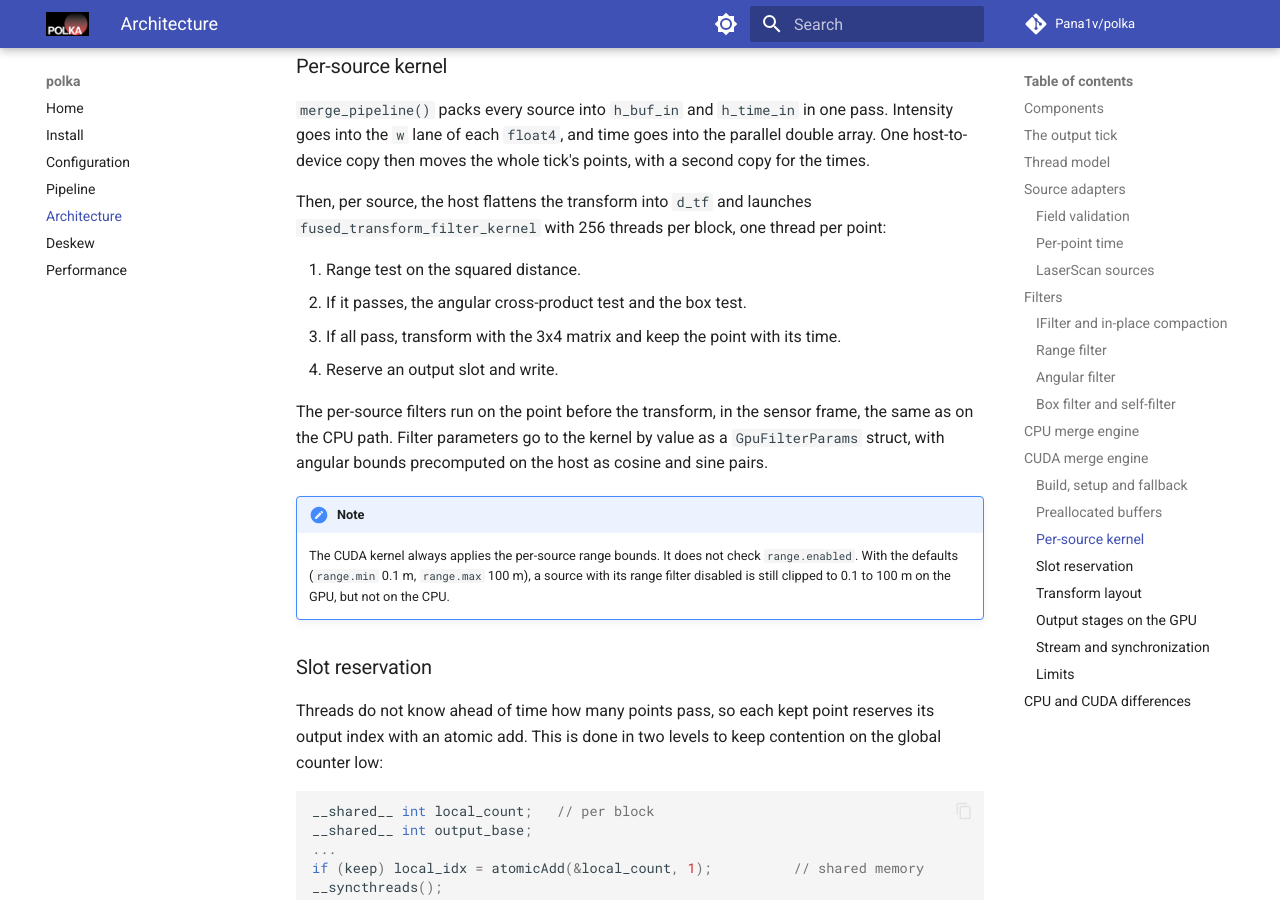
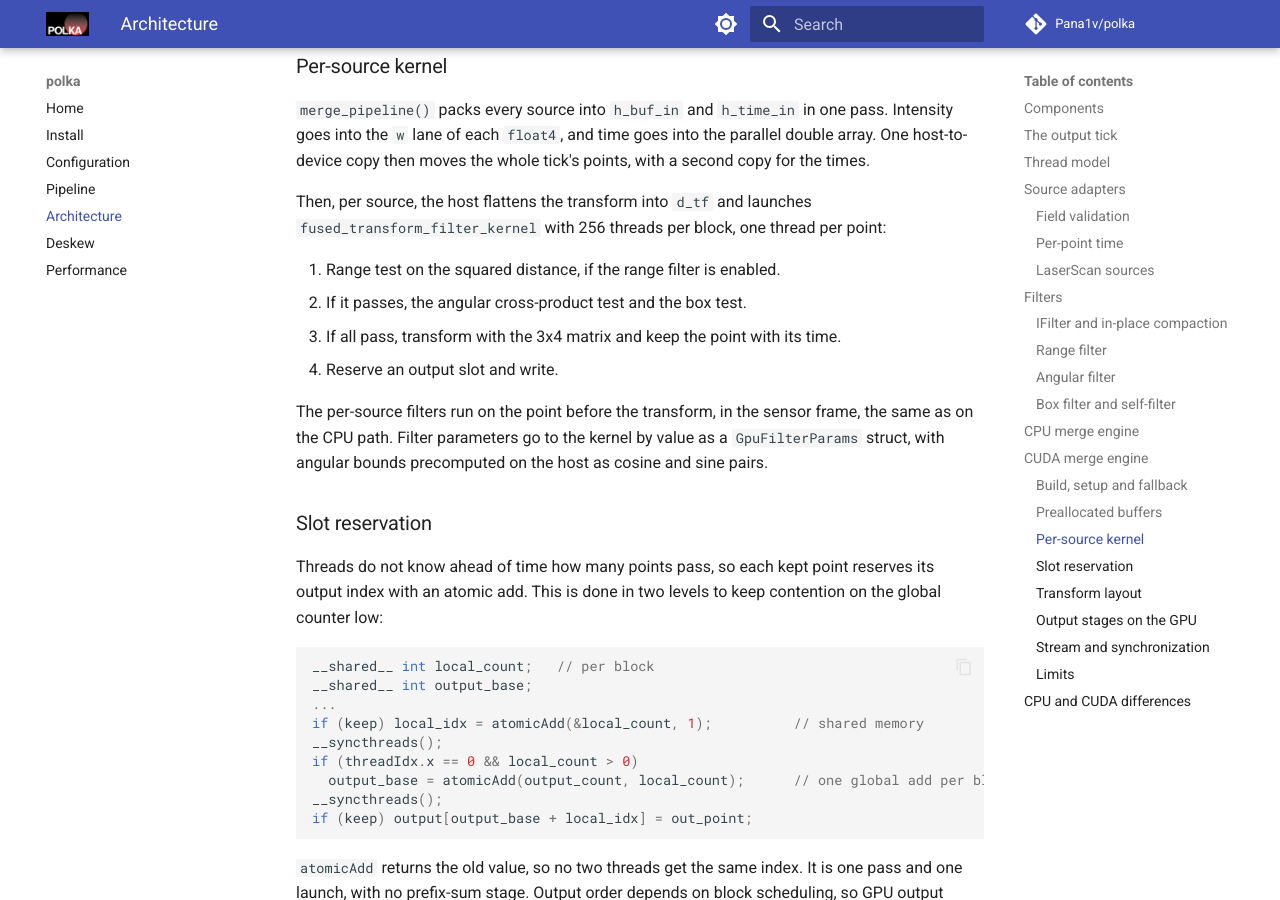
Before and after one commit to polka-ros/polka-ros.github.io, an MkDocs documentation site: the page built from docs-src/architecture.md, in a window 1280 px wide and 900 px high, scrolled down 6985 px. Built offline with MkDocs 1.6.1 and Material for MkDocs 9.7.7, drawn with Linux system fonts in a browser that asks for light colours; comment, search, counter and statistics services are not loaded.

Commit message:
Architecture: GPU range check follows range.enabled (polka#65)
Signed-off-by: Pana1v <praajarpit@gmail.com>

```diff
--- a/docs-src/architecture.md
+++ b/docs-src/architecture.md
@@ -173,15 +173,12 @@ The host buffers are pinned (`cudaMallocHost`) because `cudaMemcpyAsync` from pa
 
 Then, per source, the host flattens the transform into `d_tf` and launches `fused_transform_filter_kernel` with 256 threads per block, one thread per point:
 
-1. Range test on the squared distance.
+1. Range test on the squared distance, if the range filter is enabled.
 2. If it passes, the angular cross-product test and the box test.
 3. If all pass, transform with the 3x4 matrix and keep the point with its time.
 4. Reserve an output slot and write.
 
 The per-source filters run on the point before the transform, in the sensor frame, the same as on the CPU path. Filter parameters go to the kernel by value as a `GpuFilterParams` struct, with angular bounds precomputed on the host as cosine and sine pairs.
-
-!!! note
-    The CUDA kernel always applies the per-source range bounds. It does not check `range.enabled`. With the defaults (`range.min` 0.1 m, `range.max` 100 m), a source with its range filter disabled is still clipped to 0.1 to 100 m on the GPU, but not on the CPU.
 
 ### Slot reservation
 
```
